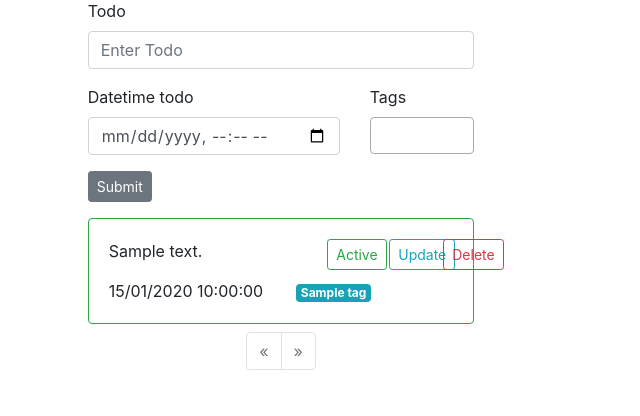
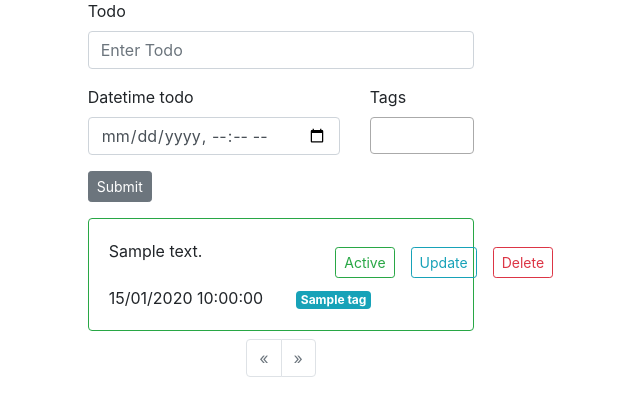
Before and after one commit to trvlprogrammer/django_todolist, a Django app: page / in a window 1280 px wide. Shown: the part 127-543 px from the top of the page, without its empty margins (359-999 px from the left). Run offline with Django 4.2, Linux system fonts and the light colour scheme; a user stored in the database is signed in; tables that the repository leaves empty hold one stand-in row (values such as "Sample post"); parts of the project's set-up code (start-up, migrations or seed data) failed here and were passed over; some libraries are stand-ins or nearby versions.

Commit message:
update css

```diff
--- a/todos/templates/todos/index.html
+++ b/todos/templates/todos/index.html
@@ -54,8 +54,8 @@
 						<p>{{todo.body}}</p>
 					</div>
 					<div class="col-5 ">
-						<div class="row">
-							<div class="col-2 mr-3">
+						<div class="d-flex flex-row">
+							<div class="p-2">
 								<form method="POST" action="{% url 'todos:archive_todo' todo.id  page_name %}">
 									{% csrf_token %}
 
@@ -68,12 +68,12 @@
 								</form>
 
 							</div>
-							<div class="col-2 ml-3 mr-4">
+							<div class="p-2">
 								<button id="btn_update_todo_mdl" onclick="updateTodoModal('{{todo.body}}', `{{todo.datetime_todo|date:'Y-m-d H:i'}}`,`{% url 'todos:update_todo' todo.id %}`)"  type="button" class="btn btn-outline-info btn-sm " data-toggle="modal" data-target="#update_todo_modal" >
 									Update
 								</button>
 							</div>
-							<div class="col-2">
+							<div class="p-2">
 								<button id="btn_delete_tag_mdl" onclick="deleteTodoModal('{{todo.body}}',`{% url 'todos:delete_todo' todo.id %}`)" type="button" class="btn btn-outline-danger btn-sm" data-toggle="modal" data-target="#delete_todo_modal">
 									Delete
 								</button>
```
